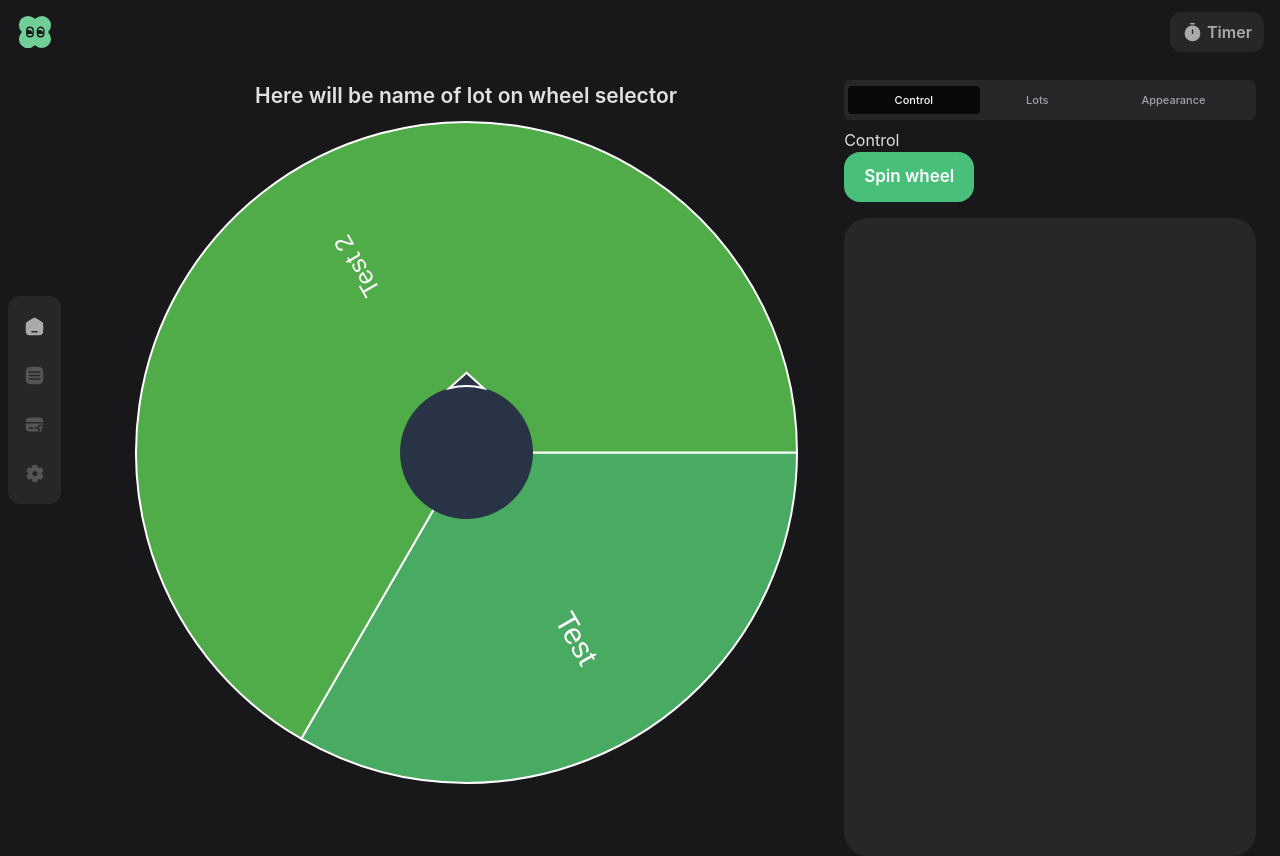
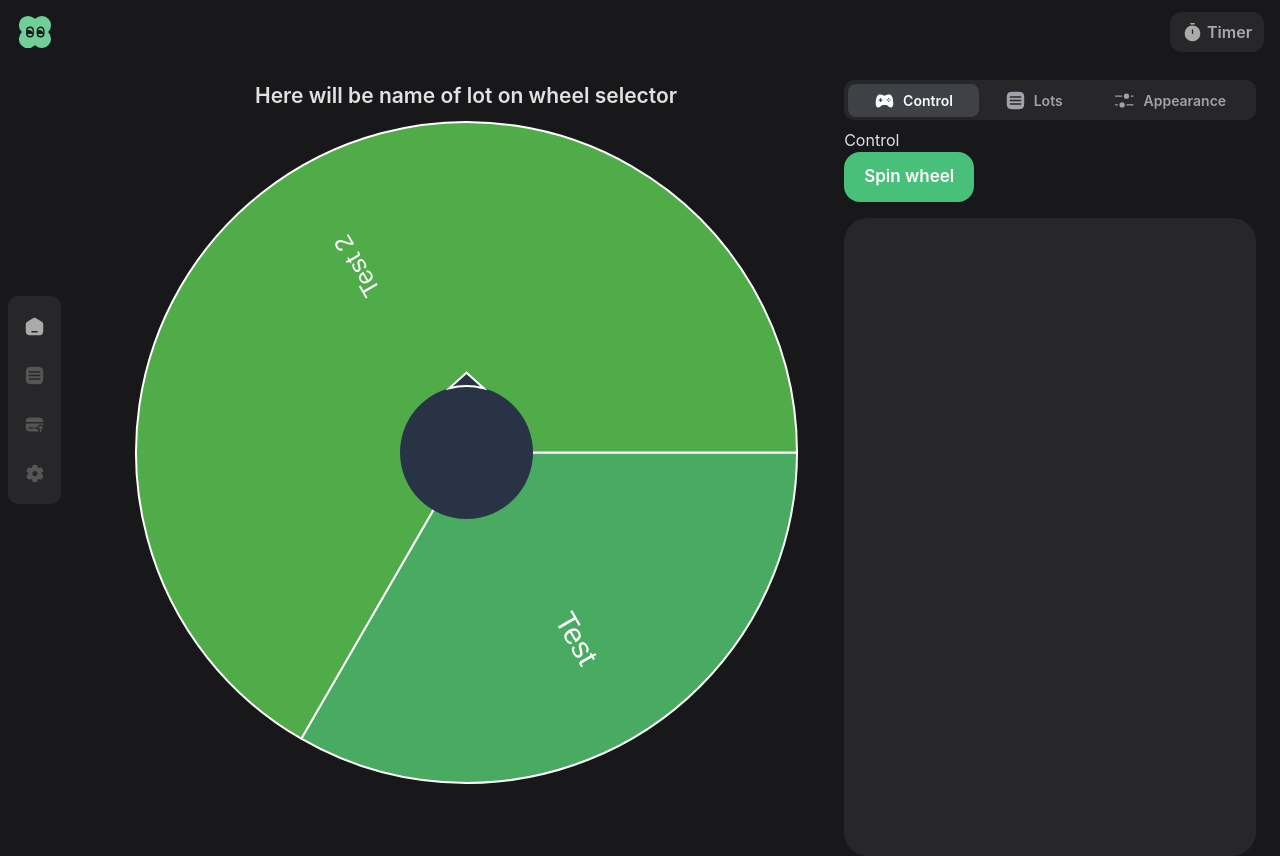
Before and after one commit to novsource/klewik-mono, a React (Vite) app in the folder apps/streamers-dashboard/: page /dashboard/1/wheel in a window 1280 px wide. Built offline with nearby package versions, Linux system fonts and the light colour scheme.

Commit message:
feat(icons): add new icons: Gamepad and appearance

```diff
--- a/apps/streamers-dashboard/src/components/ui/tabs.tsx
+++ b/apps/streamers-dashboard/src/components/ui/tabs.tsx
@@ -12,7 +12,7 @@ const TabsList = React.forwardRef<
   <TabsPrimitive.List
     ref={ref}
     className={cn(
-      'inline-flex h-10 items-center justify-center rounded-md bg-muted p-1 text-muted-foreground',
+      'inline-flex h-10 items-center justify-center rounded-medium bg-muted p-1 text-muted-foreground',
       className
     )}
     {...props}
@@ -27,7 +27,7 @@ const TabsTrigger = React.forwardRef<
   <TabsPrimitive.Trigger
     ref={ref}
     className={cn(
-      'inline-flex items-center justify-center whitespace-nowrap rounded-sm px-3 py-1.5 text-sm font-medium ring-offset-background transition-all focus-visible:outline-none focus-visible:ring-2 focus-visible:ring-ring focus-visible:ring-offset-2 disabled:pointer-events-none disabled:opacity-50 data-[state=active]:bg-background data-[state=active]:text-foreground data-[state=active]:shadow-sm',
+      'inline-flex items-center justify-center whitespace-nowrap rounded-sm px-3 py-1.5 text-body font-medium ring-offset-background transition-all focus-visible:outline-none focus-visible:ring-2 focus-visible:ring-ring focus-visible:ring-offset-2 disabled:pointer-events-none disabled:opacity-50 data-[state=active]:bg-background data-[state=active]:text-foreground data-[state=active]:shadow-sm',
       className
     )}
     {...props}
--- a/apps/streamers-dashboard/src/pages/AuctionWheelPage/components/WheelTabs/WheelTab.tsx
+++ b/apps/streamers-dashboard/src/pages/AuctionWheelPage/components/WheelTabs/WheelTab.tsx
@@ -3,18 +3,32 @@ import AppearanceWheelTab from './AppearanceWheelTab/AppearanceWheelTab';
 import ControlWheelTab from './ControlWheelTab/ControlWheelTab';
 import LotsWheelTab from './LotsWheelTab/LotsWheelTab';
 import {useMemo} from 'react';
+import {Icons} from '@ui/icons';
+
+const triggersWithIcons = {
+  Control: <Icons.Gamepad width={21} height={21} />,
+  Lots: <Icons.List width={21} height={21} />,
+  Appearance: <Icons.Tuning width={21} height={21} />,
+};
 
 const WheelTab = () => {
   const tabsTriggers = useMemo(() => {
-    return ['Control', 'Lots', 'Appearance'].map((item) => (
-      <TabsTrigger value={item.toLowerCase()} className="flex-grow text-body">
-        {item}
+    return (
+      Object.keys(triggersWithIcons) as Array<keyof typeof triggersWithIcons>
+    ).map((item) => (
+      <TabsTrigger
+        value={item.toLowerCase()}
+        className="flex gap-x-2 flex-grow text-body data-[state=active]:bg-dark-accent data-[state=active]:rounded-[8px] font-semibold">
+        <>
+          {triggersWithIcons[item]}
+          {item}
+        </>
       </TabsTrigger>
     ));
   }, []);
   return (
     <Tabs defaultValue="control">
-      <TabsList className="dark w-full flex justify-between">
+      <TabsList className="dark w-full flex justify-between bg-dark rounded-large">
         {tabsTriggers}
       </TabsList>
       <ControlWheelTab />
--- /dev/null
+++ b/apps/streamers-dashboard/src/shared/components/ui/icons/Gamepad.tsx
@@ -0,0 +1,6 @@
+import * as React from "react";
+import type { SVGProps } from "react";
+const SvgGamepad = (props: SVGProps<SVGSVGElement>) => {
+  return <svg xmlns="http://www.w3.org/2000/svg" width="1em" height="1em" fill="none" viewBox="0 0 24 24" {...props}><path fill="currentColor" fillRule="evenodd" d="m10.667 6.134-.502-.355A4.24 4.24 0 0 0 7.715 5h-.612c-.405 0-.813.025-1.194.16-2.383.846-4.022 3.935-3.903 10.943.024 1.412.354 2.972 1.628 3.581A3.2 3.2 0 0 0 5.027 20a2.74 2.74 0 0 0 1.53-.437c.41-.268.77-.616 1.13-.964.444-.43.888-.86 1.424-1.138a4.1 4.1 0 0 1 1.89-.461H13c.658 0 1.306.158 1.89.46.536.279.98.709 1.425 1.139.36.348.72.696 1.128.964.39.256.895.437 1.531.437a3.2 3.2 0 0 0 1.393-.316c1.274-.609 1.604-2.17 1.628-3.581.119-7.008-1.52-10.097-3.903-10.942C17.71 5.025 17.3 5 16.897 5h-.612a4.24 4.24 0 0 0-2.45.78l-.502.354a2.31 2.31 0 0 1-2.666 0M16.75 9a.75.75 0 1 1 0 1.5.75.75 0 0 1 0-1.5m-9.25.25a.75.75 0 0 1 .75.75v.75H9a.75.75 0 0 1 0 1.5h-.75V13a.75.75 0 0 1-1.5 0v-.75H6a.75.75 0 0 1 0-1.5h.75V10a.75.75 0 0 1 .75-.75m11.5 2a.75.75 0 1 1-1.5 0 .75.75 0 0 1 1.5 0m-3.75.75a.75.75 0 1 0 0-1.5.75.75 0 0 0 0 1.5m2.25.75a.75.75 0 1 0-1.5 0 .75.75 0 0 0 1.5 0" clipRule="evenodd" /></svg>;
+};
+export default SvgGamepad;
--- /dev/null
+++ b/apps/streamers-dashboard/src/shared/components/ui/icons/Tuning.tsx
@@ -0,0 +1,6 @@
+import * as React from "react";
+import type { SVGProps } from "react";
+const SvgTuning = (props: SVGProps<SVGSVGElement>) => {
+  return <svg xmlns="http://www.w3.org/2000/svg" width="1em" height="1em" fill="none" viewBox="0 0 24 24" {...props}><path fill="currentColor" d="M9.25 14a3 3 0 1 1 0 6 3 3 0 0 1 0-6M14.25 4a3 3 0 1 0 0 6 3 3 0 0 0 0-6M8.75 6.209a.75.75 0 0 1 0 1.5h-7a.75.75 0 0 1 0-1.5zM14.75 16.209a.75.75 0 0 0 0 1.5h7a.75.75 0 0 0 0-1.5zM1 16.959a.75.75 0 0 1 .75-.75h2a.75.75 0 0 1 0 1.5h-2a.75.75 0 0 1-.75-.75M21.75 6.209a.75.75 0 0 1 0 1.5h-2a.75.75 0 0 1 0-1.5z" /></svg>;
+};
+export default SvgTuning;
--- a/apps/streamers-dashboard/svgr.config.mjs
+++ b/apps/streamers-dashboard/svgr.config.mjs
@@ -1,4 +1,4 @@
-const path = import('path');
+import {basename, extname} from 'path';
 const outDir = './src/shared/components/ui/icons'; // путь, до папки, где будут храниться преобразованные иконки
 
 // Шаблон компонента с иконкой
@@ -20,7 +20,7 @@ function indexTemplate(files) {
   const compoundExportEntries = [];
 
   const importEntries = files.map((file) => {
-    const componentName = path.basename(file.path, path.extname(file.path));
+    const componentName = basename(file.path, extname(file.path));
     compoundExportEntries.push(componentName);
 
     return `import { default as ${componentName} } from './${componentName}';`;
--- a/apps/streamers-dashboard/tailwind.config.js
+++ b/apps/streamers-dashboard/tailwind.config.js
@@ -36,7 +36,7 @@ export default {
     },
     borderRadius: {
       small: '8px',
-      medium: '12px',
+      medium: '10px',
       large: '24px',
       pill: '10000px',
     },
```
Also changed, not shown: apps/streamers-dashboard/src/shared/components/ui/icons/index.ts (+24 -20 lines), apps/streamers-dashboard/src/assets/icons/Gamepad.svg (added), apps/streamers-dashboard/src/assets/icons/Tuning.svg (added).
